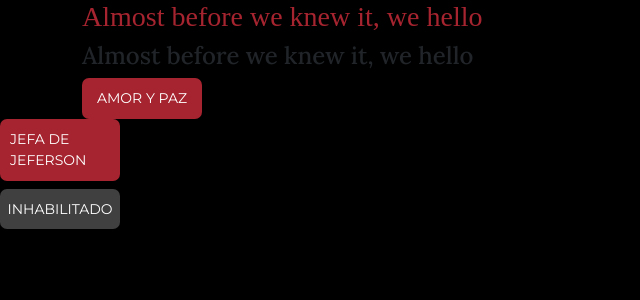
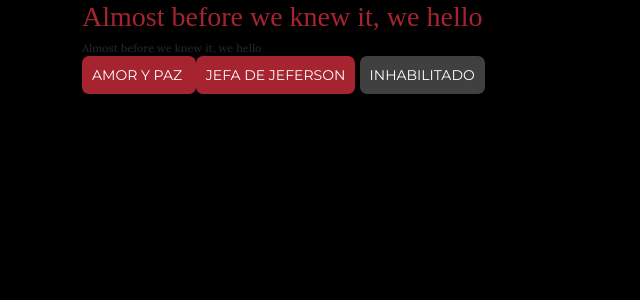
Before and after one commit to ktlamas29/practica_front_v2, a PHP site: page / in a window 1280 px wide. Shown: the top 300 px of the page, without its empty margins (0-640 px from the left). Run offline with PHP 8.4, Linux system fonts and the light colour scheme; some web fonts are replaced.

Commit message:
Modificamos estilos de botones

```diff
--- a/css/estilos.css
+++ b/css/estilos.css
@@ -194,67 +194,55 @@
 /*          Función que convierte pixeles en rem       */
 body {
   font-family: "montserratRegular-400";
-  background: #000000 !important;
+  background: #000000;
 }
 
 h1 {
-  color: #A6242F !important;
-  font-family: "montserratSemiBold-600" !important;
-  font-size: 1.75rem !important;
+  color: #A6242F;
+  font-family: "montserratSemiBold-600";
+  font-size: 1.75rem;
 }
 
 h2 {
-  font-size: 1.5rem !important;
+  font-size: 1.5rem;
 }
 
 p {
-  color: #ffffff !important;
-  font-size: 1rem !important;
-  font-family: "loraRegular-400" !important;
+  color: #ffffff;
+  font-size: 1rem;
+  font-family: "loraRegular-400";
 }
 
 a {
-  text-decoration: none !important;
-  font-size: 0.875rem !important;
-  color: #ffffff !important;
+  text-decoration: none;
+  font-size: 0.875rem;
+  color: #ffffff;
 }
 
 ul {
-  padding: 0 !important;
-  margin: 0 !important;
+  padding: 0;
+  margin: 0;
 }
 
 li {
-  list-style: none !important;
+  list-style: none;
 }
 
 .link-btn {
   background: #A6242F;
-  /*             */
-  width: 120px !important;
   text-transform: uppercase;
-  display: flex;
-  justify-content: center;
-  align-items: center;
   border-radius: 7px;
   -webkit-border-radius: 7px;
   -moz-border-radius: 7px;
   -ms-border-radius: 7px;
   -o-border-radius: 7px;
-}
-.link-btn a {
   padding: 10px;
 }
 
 .btn-inhabi {
-  width: 120px !important;
-  height: 40px;
   text-transform: uppercase;
-  display: flex;
-  justify-content: center;
-  align-items: center;
   background: #404040;
-  margin-top: 8px;
+  padding: 10px;
   border-radius: 7px;
   -webkit-border-radius: 7px;
   -moz-border-radius: 7px;
@@ -263,7 +251,7 @@ li {
 }
 
 h1 {
-  color: #A6242F !important;
+  color: #A6242F;
   font-family: "montserratBold";
 }
 
--- a/index.html
+++ b/index.html
@@ -16,20 +16,18 @@
       <h1>Almost before we knew it, we hello</h1>
       <div class="jef">
         <h2>Almost before we knew it, we hello </h2>
-        <div class="link-btn">
-          <a class="" href=""> amor y paz </a>
-        </div>
+
+        <a class="link-btn" href="" > amor y paz </a>
+
+        <a class="link-btn">jefa de jeferson</a>
+
+        <a class="btn-inhabi"> inhabilitado </a>
 
 
       </div>
     </div>
-    <div class="link-btn">
-      <a>jefa de jeferson</a>
-    </div>
 
-    <div class="btn-inhabi">
-      <a> inhabilitado </a>
-    </div>
+
 
     <!-- Optional JavaScript; choose one of the two! -->
 
--- a/scss/pages/_index.scss
+++ b/scss/pages/_index.scss
@@ -1,6 +1,6 @@
 
 h1{
-    color: $rojo !important;
+    color: $rojo;
     font-family: $montserratBold;
 }
 .jef{
--- a/scss/partials/_general.scss
+++ b/scss/partials/_general.scss
@@ -1,69 +1,58 @@
 body {
   font-family: $montserratRegular-400;
-  background: $negro !important;
+  background: $negro ;
 }
 
 h1 {
-  color: $rojo !important;
-  font-family: $montserratSemiBold-600 !important;
-  font-size: $font-28 !important;
+  color: $rojo ;
+  font-family: $montserratSemiBold-600 ;
+  font-size: $font-28 ;
 }
 
 h2 {
-  font-size: $font-24 !important;
+  font-size: $font-24 ;
 }
 
 p {
-  color: $blanco !important;
-  font-size: $font-16 !important;
-  font-family: $loraRegular-400 !important;
+  color: $blanco;
+  font-size: $font-16;
+  font-family: $loraRegular-400;
 }
 
 a {
-  text-decoration: none !important;
-  font-size: $font-14 !important;
-  color: $blanco !important;
+  text-decoration: none ;
+  font-size: $font-14 ;
+  color: $blanco ;
 }
 
 ul {
-  padding: 0 !important;
-  margin: 0 !important;
+  padding: 0 ;
+  margin: 0 ;
 }
 
 li {
-  list-style: none !important;
+  list-style: none ;
 }
 
 .link-btn {
   background: $rojo;
-  /*             */
-  width: 120px !important;
+  // width: 120px ;
   text-transform: uppercase;
-  display: flex;
-  justify-content: center;
-  align-items: center;
-
   border-radius: 7px;
   -webkit-border-radius: 7px;
   -moz-border-radius: 7px;
   -ms-border-radius: 7px;
   -o-border-radius: 7px;
-  a {
-    padding: 10px;
-  }
+  padding: 10px;
+
 }
 
 
 .btn-inhabi{
-  width: 120px !important;
-  height: 40px;
+  // width: 120px;
   text-transform: uppercase;
-  display: flex;
-  justify-content: center;
-  align-items: center;
   background: $grisClaro;
-  margin-top: 8px;
-
+  padding: 10px;
   border-radius: 7px;
   -webkit-border-radius: 7px;
   -moz-border-radius: 7px;
```
Also changed, not shown: 1 other file.
